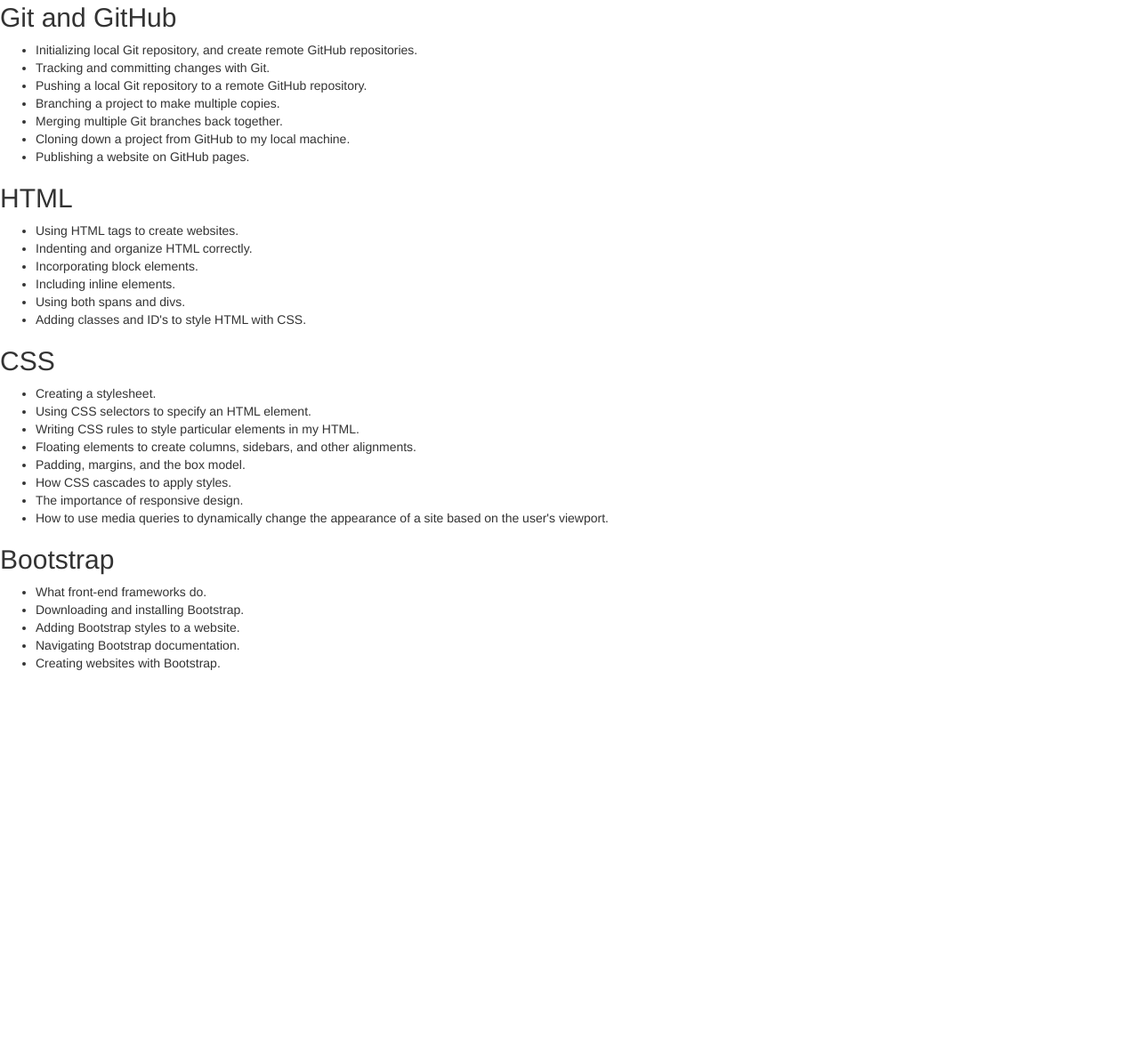
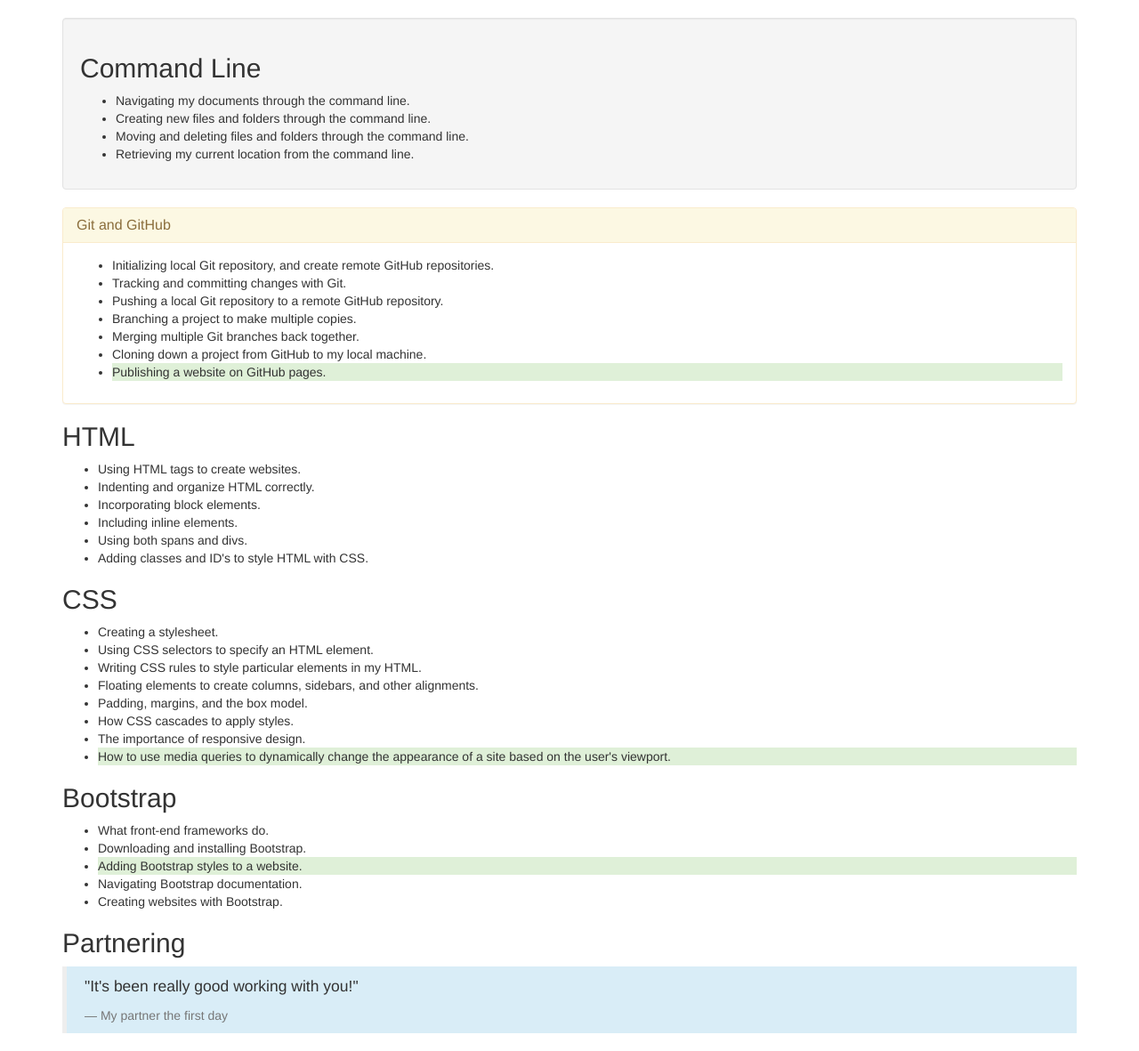
Before and after one commit to KristaRutz/epicodus-week-1-in-review, a plain HTML site: page index.html in a window 1280 px wide. Shown: the part 250-1431 px from the top of the page at 89% size. Before the commit the page ends 1015 px from the top, so only its background shows below. Drawn offline with Linux system fonts and the light colour scheme.

Commit message:
update styles

```diff
--- a/index.html
+++ b/index.html
@@ -5,10 +5,14 @@
     <title>My First Week at Epicodus</title>
   </head>
   <body>
+    <div class="container">
+        <div class="jumbotron">
             <h1>My First Week at Epicodus</h1>
             <p>
             I've almost finished my first week at Epicodus. Here are some of the things I've learned so far:
             </p>
+        </div>
+        <div class="well">
             <h2>Command Line</h2>
             <ul>
             <li>Navigating my documents through the command line.</li>
@@ -16,7 +20,12 @@
             <li>Moving and deleting files and folders through the command line.</li>
             <li>Retrieving my current location from the command line.</li>
             </ul>
-    <h2>Git and GitHub</h2>
+        </div>
+        <div class="panel panel-warning">
+              <div class="panel-heading">
+                <h2 class="panel-title">Git and GitHub</h2>
+              </div>
+              <div class="panel-body">
                 <ul>
                 <li>Initializing local Git repository, and create remote GitHub repositories.</li>
                 <li>Tracking and committing changes with Git.</li>
@@ -24,8 +33,10 @@
                 <li>Branching a project to make multiple copies.</li>
                 <li>Merging multiple Git branches back together.</li>
                 <li>Cloning down a project from GitHub to my local machine.</li>
-      <li>Publishing a website on GitHub pages.</li>
+                <li class="bg-success">Publishing a website on GitHub pages.</li>
                 </ul>
+            </div>
+        </div>
         <h2>HTML</h2>
         <ul>
         <li>Using HTML tags to create websites.</li>
@@ -44,15 +55,21 @@
         <li>Padding, margins, and the box model.</li>
         <li>How CSS cascades to apply styles.</li>
         <li>The importance of responsive design.</li>
-      <li>How to use media queries to dynamically change the appearance of a site based on the user's viewport.</li>
+        <li class="bg-success">How to use media queries to dynamically change the appearance of a site based on the user's viewport.</li>
         </ul>
         <h2>Bootstrap</h2>
         <ul>
         <li>What front-end frameworks do.</li>
         <li>Downloading and installing Bootstrap.</li>
-      <li>Adding Bootstrap styles to a website.</li>
+        <li class="bg-success">Adding Bootstrap styles to a website.</li>
         <li>Navigating Bootstrap documentation.</li>
         <li>Creating websites with Bootstrap.</li>
         </ul>
+        <h2>Partnering</h2>
+        <blockquote class="bg-info">
+          <p>"It's been really good working with you!"</p>
+          <footer>My partner the first day</footer>
+        </blockquote>
+    </div>
   </body>
 </html>
```
Lines whose indentation alone changed are shown as unchanged.
